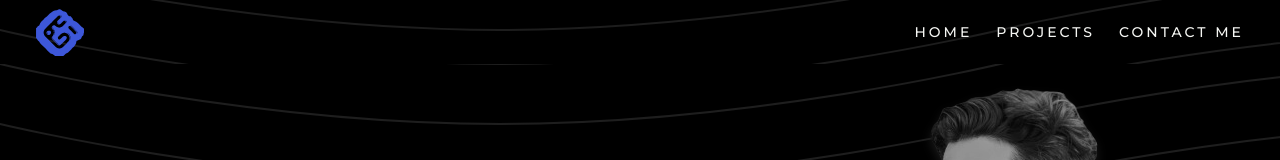
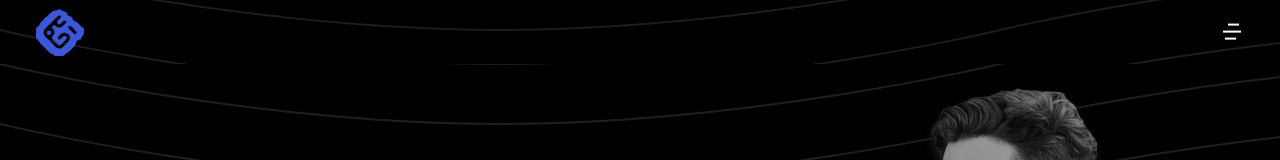
Before and after one commit to Ahmedz182/Portfolio-in-React, a React (Vite) app: page / in a window 1280 px wide. Shown: the top 160 px of the page. Built offline with nearby package versions, Linux system fonts and the light colour scheme.

Commit message:
res menu

```diff
--- a/src/App.jsx
+++ b/src/App.jsx
@@ -5,13 +5,29 @@ import Project from "./pages/Project";
 import { BrowserRouter as Router, Routes, Route } from "react-router-dom";
 import Footer from "./components/Footer";
 import Contact from "./pages/Contact";
+import { useEffect, useState } from "react";
 
 const App = () => {
+  const [sticky, setSticky] = useState(false);
+  const [Showmenu, setShowmenu] = useState(false);
+
+  useEffect(() => {
+    window.scrollTo(0, 0);
+    setShowmenu(false);
+    const handleScroll = () => {
+      setSticky(window.scrollY > 40);
+    };
+
+    window.addEventListener("scroll", handleScroll);
+
+    return () => {
+      window.removeEventListener("scroll", handleScroll);
+    };
+  }, []);
   return (
     <>
       <Router>
-        <NavBar />
-
+        <NavBar sticky={sticky} Showmenu={Showmenu} setShowmenu={setShowmenu} />
         <Routes>
           <Route path="/" element={<Home />} />
           <Route path="/projects" element={<Project />} />
--- a/src/components/NavBar.jsx
+++ b/src/components/NavBar.jsx
@@ -1,8 +1,12 @@
 import React from "react";
 import logo from "../assets/img/logo_arabics.svg";
+import { NavLink } from "react-router-dom";
 import { useNavigate } from "react-router-dom";
 
-const NavBar = () => {
+const NavBar = ({ Showmenu, setShowmenu }) => {
+  const handelToggle = () => {
+    setShowmenu(true);
+  };
   const navigate = useNavigate();
 
   return (
@@ -15,38 +19,51 @@ const NavBar = () => {
           }}>
           <img className="w-14 p-1 logoImg" src={logo} alt="Ahmed.Dev" />
         </span>
-        <div className="flex gap-4 uppercase justify-evenly items-center sm:hidden md:hidden">
-          <p
-            className="cursor-pointer text-sm space2 link p-1 "
+
+        <span className="lg:hidden  sm:block s-md:block md:block">
+          <i
+            className="ri-menu-4-fill text-[#ffffff] text-2xl cursor-pointer p-1 transform ease-in-out duration-300"
+            onClick={handelToggle}></i>
+        </span>
+      </div>
+
+      {Showmenu && (
+        <div className="flex  fixed top-0 flex-col bg-primary  resNav">
+          <span>
+            <i
+              class="ri-close-fill text-[#ffffff] text-4xl cursor-pointer p-5 float-end"
               onClick={() => {
-              // location.href = "/";
-              navigate("/");
+                setShowmenu(false);
+              }}></i>
+          </span>
+          <ul className=" flex flex-col text-3xl resNav gap-4 uppercase items-center justify-center  font-semibold py-1 px-2 cursor-pointer z-50 transform duration-300 ease-linear  ">
+            <NavLink
+              to="/"
+              activeClassName="font-bold"
+              onClick={() => {
+                setShowmenu(false);
               }}>
-            Home
-          </p>
-          {/* <p
-            className="cursor-pointer text-sm space2 link p-1"
-            onClick={scrollToAbout}>
-            About
-          </p> */}
-          <p
-            className="cursor-pointer text-sm space2 link p-1"
+              <li className=" hover:font-bold link">Home</li>
+            </NavLink>
+            <NavLink
+              to="/projects"
+              activeClassName="font-bold "
               onClick={() => {
-              navigate("/projects");
-              // location.href = "/projects";
+                setShowmenu(false);
               }}>
-            Projects
-          </p>
-          <p
-            className="cursor-pointer text-sm space2 link p-1"
+              <li className=" hover:font-bold link">Projects</li>
+            </NavLink>
+            <NavLink
+              to="/contact"
+              activeClassName="font-bold"
               onClick={() => {
-              navigate("/contact");
-              // location.href = "/projects";
+                setShowmenu(false);
               }}>
-            Contact me
-          </p>
+              <li className=" hover:font-bold link">Contact</li>
+            </NavLink>
+          </ul>
         </div>
-      </div>
+      )}
     </>
   );
 };
--- a/src/index.css
+++ b/src/index.css
@@ -253,3 +253,8 @@ mark:before {
   background-color: #fff;
   border-color: #fff;
 }
+.resNav {
+  z-index: 1000;
+  height: 90dvh;
+  width: 100dvw;
+}
```
Lines whose indentation alone changed are shown as unchanged.
